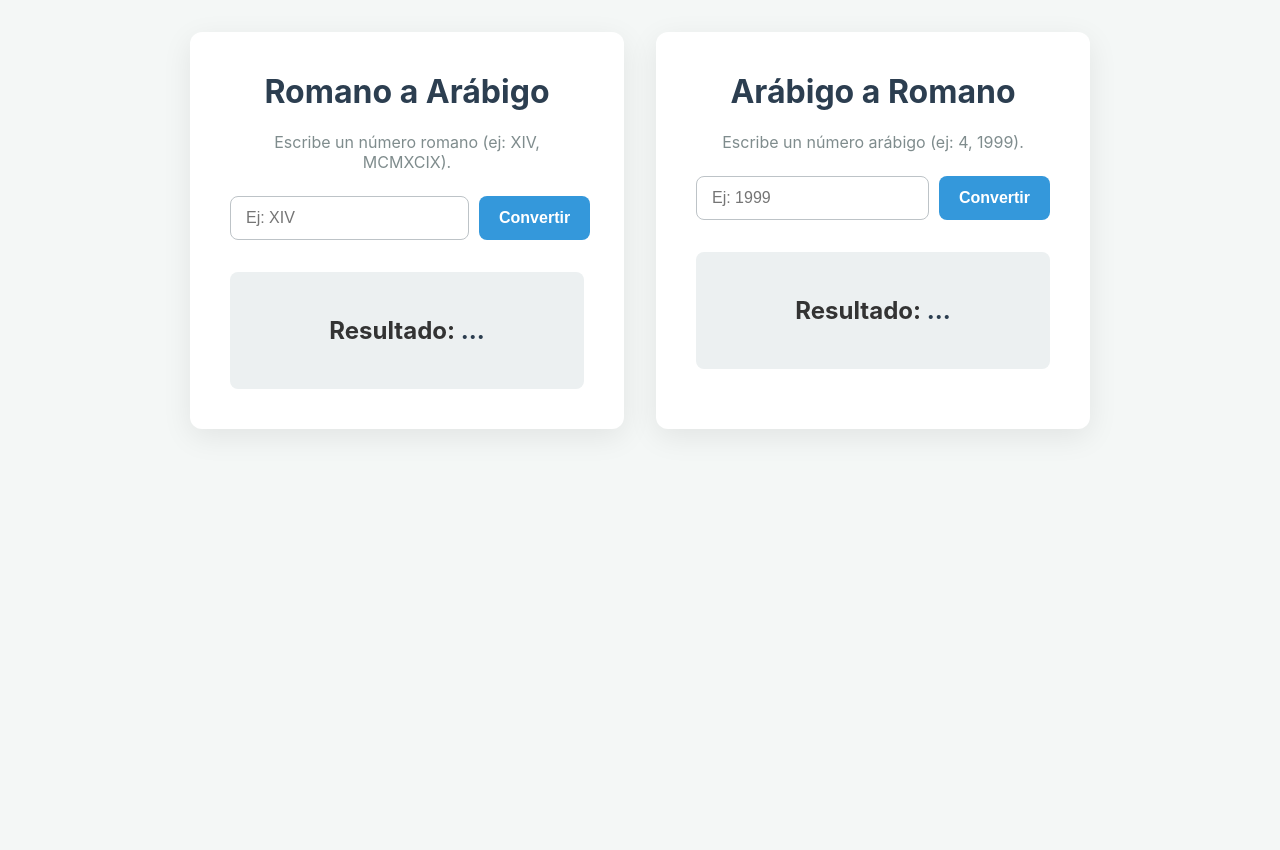
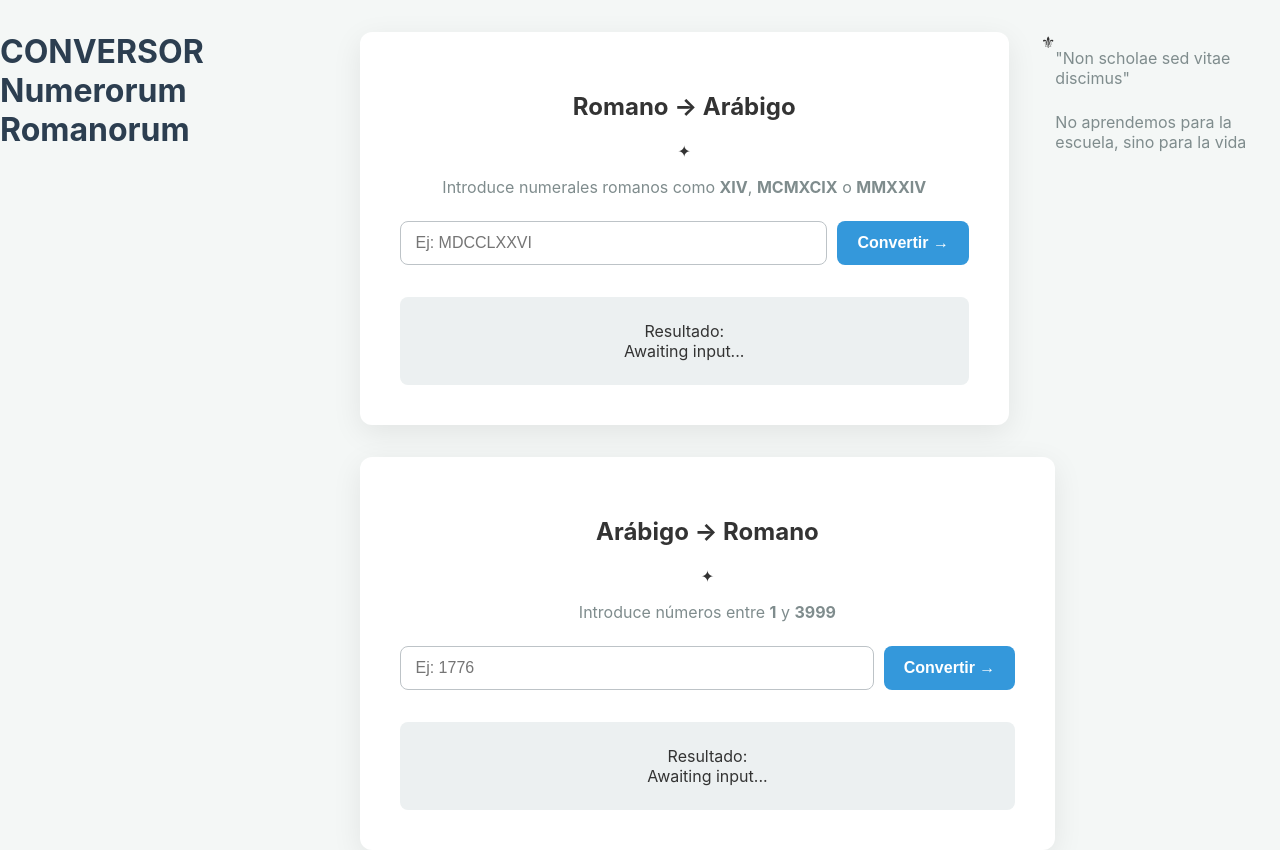
Before and after one commit to Vyldrix/ConversionMandarinaCuantica, a website: page public/index.html in a window 1280 px wide. Drawn offline with Linux system fonts and the light colour scheme.

Commit message:
Arreglos 2.0

```diff
--- a/public/index.html
+++ b/public/index.html
@@ -3,35 +3,87 @@
 <head>
     <meta charset="UTF-8">
     <meta name="viewport" content="width=device-width, initial-scale=1.0">
-    <title>Conversor Romano/Arábigo</title>
+    <title>Conversor Romano ⇄ Arábigo</title>
     <link rel="stylesheet" href="style.css">
+    <link rel="preconnect" href="https://fonts.googleapis.com">
+    <link rel="preconnect" href="https://fonts.gstatic.com" crossorigin>
+    <link href="https://fonts.googleapis.com/css2?family=Cinzel:wght@400;600;700&family=Crimson+Text:ital,wght@0,400;0,600;1,400&display=swap" rel="stylesheet">
 </head>
 <body>
+    <div class="roman-background">
+        <div class="pillar pillar-left"></div>
+        <div class="pillar pillar-right"></div>
+    </div>
+
+    <header class="header">
+        <h1 class="main-title">
+            <span class="latin-text">CONVERSOR</span>
+            <span class="subtitle">Numerorum Romanorum</span>
+        </h1>
+    </header>
+
     <div class="container">
         <div class="converter-box">
-            <h1>Romano a Arábigo</h1>
-            <p>Escribe un número romano (ej: XIV, MCMXCIX).</p>
+            <div class="box-header">
+                <h2>Romano → Arábigo</h2>
+                <div class="roman-ornament">✦</div>
+            </div>
+            <p class="description">Introduce numerales romanos como <strong>XIV</strong>, <strong>MCMXCIX</strong> o <strong>MMXXIV</strong></p>
             <div class="input-group">
-                <input type="text" id="romanInput" placeholder="Ej: XIV">
-                <button id="toArabicButton">Convertir</button>
+                <input
+                    type="text"
+                    id="romanInput"
+                    placeholder="Ej: MDCCLXXVI"
+                    maxlength="15"
+                    autocomplete="off"
+                >
+                <button id="toArabicButton" class="convert-btn">
+                    <span>Convertir</span>
+                    <span class="arrow">→</span>
+                </button>
             </div>
             <div class="result-area">
-                <h2>Resultado: <span id="arabicResultText">...</span></h2>
+                <div class="result-label">Resultado:</div>
+                <div class="result-value" id="arabicResultText">Awaiting input...</div>
             </div>
         </div>
 
+        <div class="divider">
+            <div class="divider-ornament">⚜</div>
+        </div>
+
         <div class="converter-box">
-            <h1>Arábigo a Romano</h1>
-            <p>Escribe un número arábigo (ej: 4, 1999).</p>
+            <div class="box-header">
+                <h2>Arábigo → Romano</h2>
+                <div class="roman-ornament">✦</div>
+            </div>
+            <p class="description">Introduce números entre <strong>1</strong> y <strong>3999</strong></p>
             <div class="input-group">
-                <input type="number" id="arabicInput" placeholder="Ej: 1999" min="1" max="3999">
-                <button id="toRomanButton">Convertir</button>
+                <input
+                    type="number"
+                    id="arabicInput"
+                    placeholder="Ej: 1776"
+                    min="1"
+                    max="3999"
+                    autocomplete="off"
+                >
+                <button id="toRomanButton" class="convert-btn">
+                    <span>Convertir</span>
+                    <span class="arrow">→</span>
+                </button>
             </div>
             <div class="result-area">
-                <h2>Resultado: <span id="romanResultText">...</span></h2>
+                <div class="result-label">Resultado:</div>
+                <div class="result-value" id="romanResultText">Awaiting input...</div>
             </div>
         </div>
     </div>
+
+    <footer class="footer">
+        <p class="latin-quote">"Non scholae sed vitae discimus"</p>
+        <p class="quote-translation">No aprendemos para la escuela, sino para la vida</p>
+    </footer>
+
     <script src="script.js"></script>
 </body>
 </html>
```
